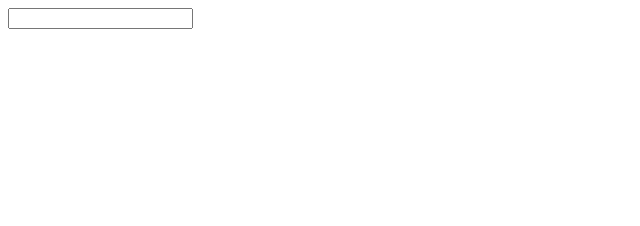
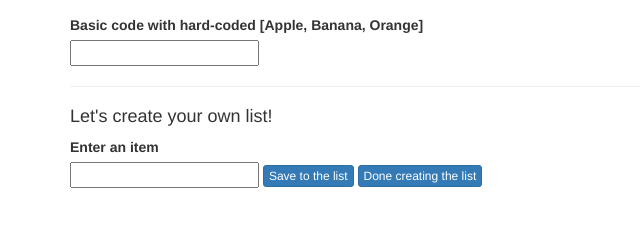
Before and after one commit to suethedeveloper/Autocomplete, a plain HTML site: page index.html in a window 1280 px wide. Shown: the whole page, without its empty margins (0-640 px from the left). Drawn offline with nearby package versions, Linux system fonts and the light colour scheme.

Commit message:
Make code more flexible

```diff
--- a/app.js
+++ b/app.js
@@ -1,20 +1,53 @@
-function showAutocomplete() {
-  var input = document.querySelector("input[name=name]");
+var arrList = [];
+
+function showAutocomplete(field, arr, displayResult) {
+  //array created by user
+  if (arr.length < 1) {
+    arr = arrList;
+  }
+
+  //get a text from user input
+  var input = document.querySelector(field);
+  console.log('input', input);
   var inputVal = input.value;
-  var fruits = ["Apple", "Banana", "Orange"];
   var result = [];
+
   if (inputVal.length > 0) {
-    for (var i=0; i < fruits.length; i++){
-      if (fruits[i].toLowerCase().includes(inputVal.toLowerCase())){
-        result.push(fruits[i]);
+    //Loop through arr arrary and see if there is any match of word that contains a string from user input
+    for (var i=0; i < arr.length; i++){
+      if (arr[i].toLowerCase().includes(inputVal.toLowerCase())){
+        result.push(arr[i]);
       }
     }
-    // console.log(result);
   }
 
-  var div = document.getElementById('result');
+  var div = document.getElementById(displayResult);
   div.innerHTML = "";
+  //if there is any match from user input then display
   for (var j=0; j < result.length; j++){
     div.innerHTML = div.innerHTML + result[j]+"<br>";
   }
 }
+
+//A user's own creation of a list
+function createList(){
+  var arrItem = document.querySelector("input[name=list]").value;
+
+  if (arrItem.length > 0) {
+    arrList.push(arrItem);
+  }
+
+  document.querySelector("input[name=list]").value = "";
+  var showListDiv = document.getElementById('showListDiv');
+  showListDiv.innerHTML = "";
+  //if there is any match from user input then display
+  for (var k=0; k < arrList.length; k++){
+    showListDiv.innerHTML = showListDiv.innerHTML + arrList[k]+"<br>";
+  }
+  return arrList;
+}
+
+function showCreatedList(){
+  document.getElementById('createList').style.display = "none";
+  document.getElementById('divShowList').style.display = "block";
+}
--- a/index.html
+++ b/index.html
@@ -2,11 +2,33 @@
 <html lang="en">
 <head>
   <meta charset="UTF-8">
-  <title>Document</title>
+  <title>Auto-complete component</title>
+  <link rel="stylesheet" href="https://maxcdn.bootstrapcdn.com/bootstrap/3.3.1/css/bootstrap.min.css">
+  <link rel="stylesheet" href="style.css">
   <script src="app.js"></script>
 </head>
 <body>
-  <input name="name" type="text" onkeyup="showAutocomplete();"></input>
-  <div id="result"></div>
+  <div class="container">
+      <label for="fruit">Basic code with hard-coded [Apple, Banana, Orange]</label>
+      <br>
+      <input name="fruit" type="text" onkeyup="showAutocomplete('input[name=fruit]',['Apple', 'Banana', 'Orange'], 'result');">
+      <div id="result"></div>
+      <hr>
+
+      <div id="createList">
+        <h4>Let's create your own list!</h4>
+        <label for="list">Enter an item</label>
+        <br>
+        <input name="list" id="list" type="text">
+        <button class="btn btn-primary btn-xs" onclick="createList();">Save to the list</button> <button class="btn btn-primary btn-xs" id="done" onclick="showCreatedList();">Done creating the list</button>
+        <div id="showListDiv"></div>
+      </div>
+      <div id="divShowList">
+        <label for="showList">Search from your own creation:</label>
+        <br>
+        <input name="showList" id="showList" type="text" onkeyup="showAutocomplete('input[name=showList]',[], 'showListResult');">
+        <div id="showListResult"></div>
+      </div>
+  </div>
 </body>
 </html>
--- a/style.css
+++ b/style.css
@@ -0,0 +1,15 @@
+.container, div#result {
+  margin-top: 15px;
+}
+
+div#createList {
+  display: block;
+}
+
+div#divShowList {
+  display: none;
+}
+
+div#showNewAutocomplete {
+  display: none;
+}
```
Also changed, not shown: 1 other file.
